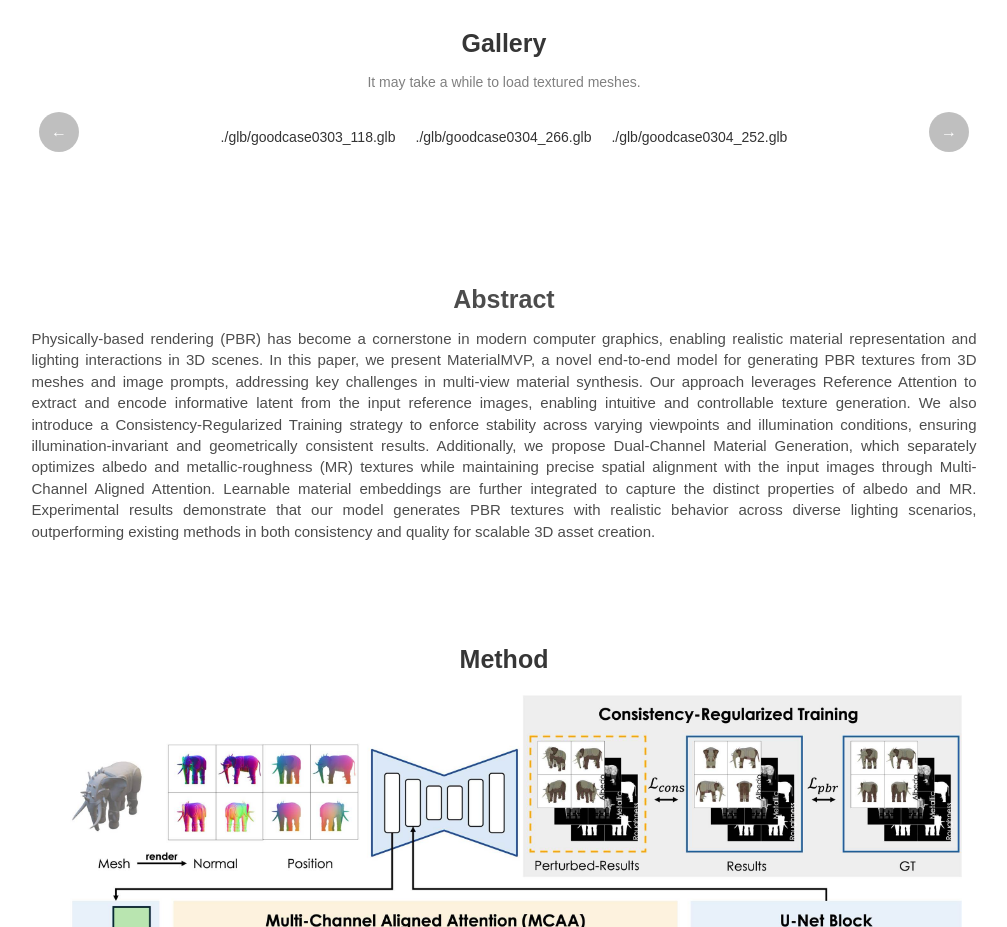
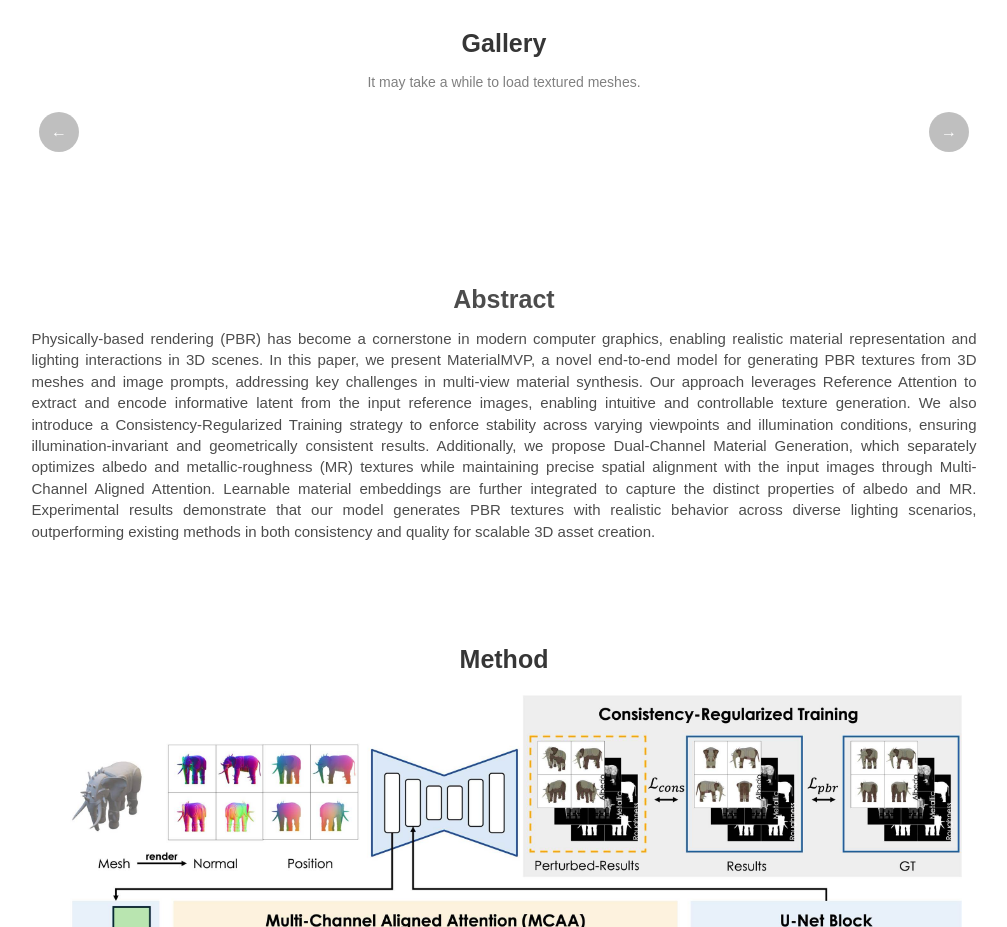
Before and after one commit to ZebinHe/MaterialMVP, a plain HTML site: page index.html in a window 1280 px wide. Shown: the part 860-1787 px from the top of the page, without its empty margins (136-1143 px from the left). Drawn offline with nearby package versions, Linux system fonts and the light colour scheme; some packages are replaced by stand-ins of ours; files that its build step writes are made by us from their sources; a script that the page names is missing; some icons are missing; files whose address does not match are found by name; a web font is replaced by a local one.

Commit message:
remove filename display

```diff
--- a/index.html
+++ b/index.html
@@ -273,12 +273,12 @@
           modelViewer.setAttribute('auto-rotate', '');
           modelViewer.setAttribute('camera-controls', '');
 
-          const fileNameDisplay = document.createElement('div');
-          fileNameDisplay.textContent = glbFile; // Display the GLB file name
-          fileNameDisplay.style.marginTop = '10px'; // Add some space between the model and the text
+          // const fileNameDisplay = document.createElement('div');
+          // fileNameDisplay.textContent = glbFile; // Display the GLB file name
+          // fileNameDisplay.style.marginTop = '10px'; // Add some space between the model and the text
 
           modelContainer.appendChild(modelViewer);
-          modelContainer.appendChild(fileNameDisplay);
+          // modelContainer.appendChild(fileNameDisplay);
           galleryViewer.appendChild(modelContainer);
         }
       }
```
